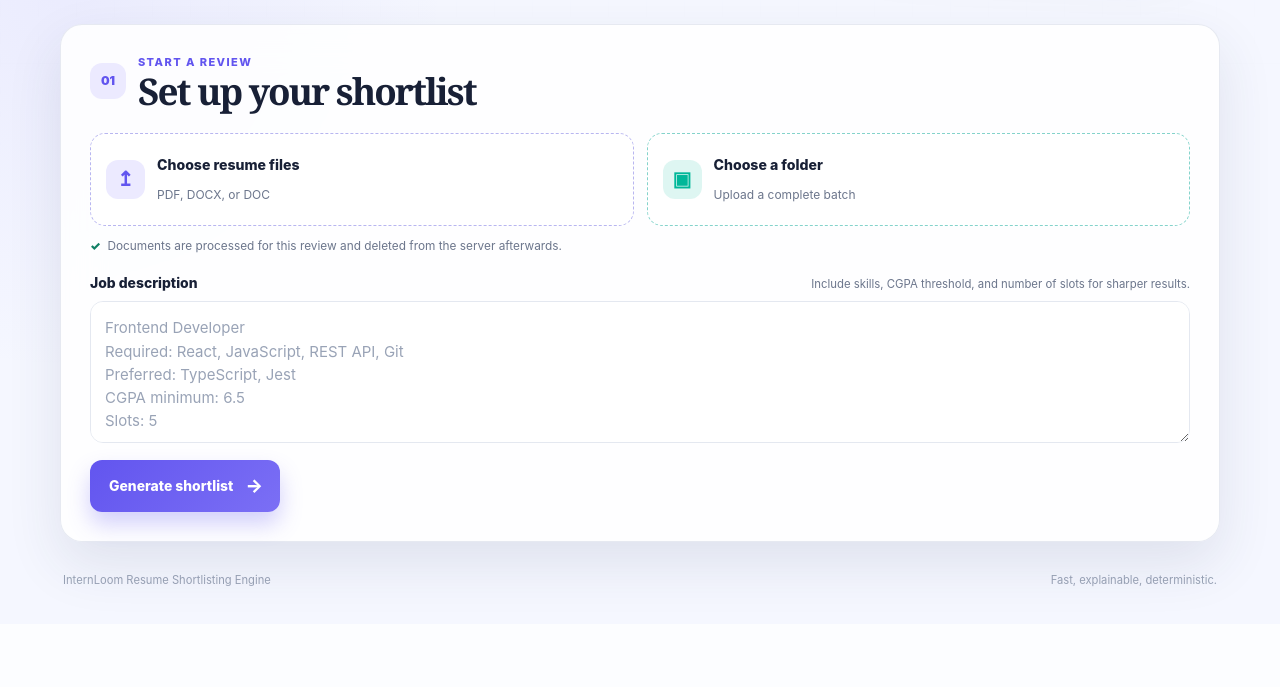
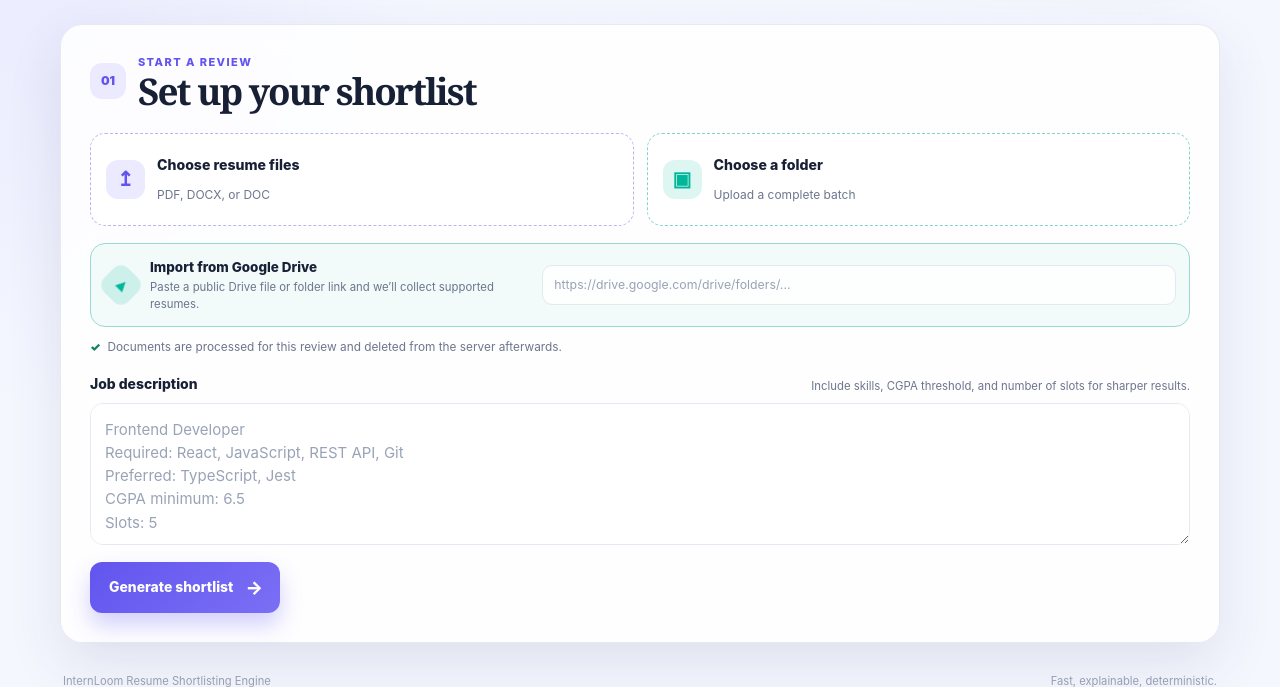
Before and after one commit to AdityaBunna07/internloom-resume-shortlisting-engine, a Flask app: page / in a window 1280 px wide. Shown: the part 469-1156 px from the top of the page. Before the commit the page ends 1056 px from the top, so only its background shows below. Run offline with Flask 3, Linux system fonts and the light colour scheme.

Commit message:
Import resumes from public Google Drive links

```diff
--- a/app.py
+++ b/app.py
@@ -5,7 +5,10 @@ from __future__ import annotations
 import re
 import shutil
 import tempfile
+import zipfile
+from html import unescape
 from pathlib import Path
+from urllib.parse import parse_qs, urlparse
 
 from flask import Flask, render_template, request
 from werkzeug.utils import secure_filename
@@ -77,21 +80,143 @@ def jd_from_text(text: str) -> dict:
 def _save_uploaded_resumes() -> Path:
     uploads = request.files.getlist("resumes")
     destination = Path(tempfile.mkdtemp(prefix="run_", dir=RUN_DIRECTORY))
+    try:
+        saved_count = _save_uploads(uploads, destination)
+        drive_link = request.form.get("drive_link", "").strip()
+        if drive_link:
+            saved_count += _download_drive_resumes(drive_link, destination)
+        if not saved_count:
+            raise ValueError("Upload a PDF, DOCX, or DOC resume, choose a folder, or paste a public Google Drive link.")
+        return destination
+    except Exception:
+        shutil.rmtree(destination, ignore_errors=True)
+        raise
+
+
+def _save_uploads(uploads, destination: Path) -> int:
     saved_count = 0
     for upload in uploads:
         filename = secure_filename(upload.filename or "")
         if not filename or Path(filename).suffix.lower() not in SUPPORTED_RESUME_EXTENSIONS:
             continue
-        target = destination / filename
-        duplicate_number = 2
-        while target.exists():
-            target = destination / f"{Path(filename).stem}_{duplicate_number}{Path(filename).suffix}"
-            duplicate_number += 1
+        target = _available_path(destination / filename)
         upload.save(target)
         saved_count += 1
-    if not saved_count:
-        raise ValueError("Upload at least one PDF, DOCX, or DOC resume, or select a folder containing them.")
-    return destination
+    return saved_count
+
+
+def _available_path(path: Path) -> Path:
+    if not path.exists():
+        return path
+    duplicate_number = 2
+    while True:
+        candidate = path.with_stem(f"{path.stem}_{duplicate_number}")
+        if not candidate.exists():
+            return candidate
+        duplicate_number += 1
+
+
+def _detect_document_extension(path: Path) -> str | None:
+    signature = path.read_bytes()[:4096]
+    if signature.startswith(b"%PDF"):
+        return ".pdf"
+    if signature.startswith(b"\xd0\xcf\x11\xe0"):
+        return ".doc"
+    if zipfile.is_zipfile(path):
+        with zipfile.ZipFile(path) as archive:
+            if "word/document.xml" in archive.namelist():
+                return ".docx"
+    return None
+
+
+def _download_drive_resumes(drive_link: str, destination: Path) -> int:
+    parsed_url = urlparse(drive_link)
+    host = parsed_url.netloc.lower()
+    if host not in {"drive.google.com", "www.drive.google.com", "docs.google.com"}:
+        raise ValueError("Use a public Google Drive file or folder link.")
+    if "/folders/" in parsed_url.path:
+        return _download_public_drive_folder(drive_link, destination)
+    file_id = _drive_file_id(parsed_url)
+    if not file_id:
+        raise ValueError("Use a public Google Drive file link or a shared folder link.")
+    temporary_output = destination / "drive_document"
+    if not _download_public_drive_file(file_id, temporary_output):
+        raise ValueError("The Google Drive file could not be downloaded. Confirm that anyone with the link can view it.")
+    extension = _detect_document_extension(temporary_output)
+    if not extension:
+        temporary_output.unlink(missing_ok=True)
+        raise ValueError("The Google Drive file is not a supported PDF, DOCX, or DOC resume.")
+    downloaded_paths = [_available_path(temporary_output.with_suffix(extension))]
+    temporary_output.rename(downloaded_paths[0])
+    accepted = 0
+    for downloaded_path in downloaded_paths:
+        path = Path(downloaded_path)
+        if not path.exists() or not path.is_file():
+            continue
+        if path.suffix.lower() not in SUPPORTED_RESUME_EXTENSIONS:
+            extension = _detect_document_extension(path)
+            if not extension:
+                continue
+            path = _available_path(path.with_suffix(extension))
+            Path(downloaded_path).rename(path)
+        accepted += 1
+    if not accepted:
+        raise ValueError("No supported PDF, DOCX, or DOC resumes were found in that public Google Drive link.")
+    return accepted
+
+
+def _drive_file_id(parsed_url) -> str | None:
+    path_match = re.search(r"/(?:file|document)/d/([A-Za-z0-9_-]+)", parsed_url.path)
+    if path_match:
+        return path_match.group(1)
+    return parse_qs(parsed_url.query).get("id", [None])[0]
+
+
+def _download_public_drive_folder(drive_link: str, destination: Path) -> int:
+    import requests
+
+    response = requests.get(drive_link, timeout=30, headers={"User-Agent": "Mozilla/5.0"})
+    response.raise_for_status()
+    pattern = r'aria-label="([^\"]+\.(?:pdf|docx?))\s+[^\"]*?\s+Shared"[^>]*ssk=\'[^\']+:[^\']+:([A-Za-z0-9_-]+)-0-16\''
+    files = []
+    seen_ids = set()
+    for match in re.finditer(pattern, response.text, re.IGNORECASE):
+        filename, file_id = unescape(match.group(1)), match.group(2)
+        if file_id not in seen_ids:
+            files.append((filename, file_id))
+            seen_ids.add(file_id)
+    for filename, file_id in files:
+        safe_name = secure_filename(filename) or f"drive_{file_id}.pdf"
+        output = _available_path(destination / safe_name)
+        _download_public_drive_file(file_id, output)
+    accepted = len([path for path in destination.rglob("*") if path.is_file() and path.suffix.lower() in SUPPORTED_RESUME_EXTENSIONS])
+    if not accepted:
+        raise ValueError("No supported PDF, DOCX, or DOC resumes were found in that public Google Drive folder.")
+    return accepted
+
+
+def _download_public_drive_file(file_id: str, output: Path) -> bool:
+    import requests
+
+    try:
+        response = requests.get(
+            "https://drive.usercontent.google.com/download",
+            params={"id": file_id, "export": "download", "confirm": "t"},
+            headers={"User-Agent": "Mozilla/5.0"},
+            stream=True,
+            timeout=45,
+        )
+        response.raise_for_status()
+        if "text/html" in response.headers.get("Content-Type", "").lower():
+            return False
+        with output.open("wb") as file:
+            for chunk in response.iter_content(chunk_size=1024 * 128):
+                if chunk:
+                    file.write(chunk)
+        return output.exists() and output.stat().st_size > 0
+    except requests.RequestException:
+        output.unlink(missing_ok=True)
+        return False
 
 
 @app.get("/")
--- a/parser.py
+++ b/parser.py
@@ -392,4 +392,4 @@ def parse_resumes(resume_folder: str | Path) -> list[dict[str, Any]]:
     folder = Path(resume_folder)
     if not folder.exists() or not folder.is_dir():
         raise ValueError(f"Resume folder does not exist or is not a directory: {folder}")
-    return [parse_resume(path) for path in sorted(folder.iterdir()) if path.is_file() and path.suffix.lower() in SUPPORTED_RESUME_EXTENSIONS]
+    return [parse_resume(path) for path in sorted(folder.rglob("*")) if path.is_file() and path.suffix.lower() in SUPPORTED_RESUME_EXTENSIONS]
--- a/requirements.txt
+++ b/requirements.txt
@@ -5,3 +5,4 @@ Pillow==12.0.0
 Flask==3.1.2
 gunicorn==23.0.0
 python-docx==1.1.2
+requests==2.34.2
--- /dev/null
+++ b/static/drive.css
@@ -0,0 +1 @@
+.drive-import { display: grid; grid-template-columns: 34px minmax(150px, .6fr) minmax(230px, 1fr); align-items: center; gap: 12px; padding: 13px; border: 1px solid color-mix(in srgb, var(--accent-2) 33%, var(--line)); border-radius: 15px; background: color-mix(in srgb, var(--accent-2) 5%, var(--panel-solid)); }.drive-icon { display: grid; width: 34px; height: 34px; place-items: center; border-radius: 10px; color: var(--accent-2); background: color-mix(in srgb, var(--accent-2) 15%, transparent); font-size: 1.1rem; font-weight: 900; transform: rotate(-45deg); }.drive-import label { display: block; color: var(--ink); font-size: .84rem; font-weight: 830; }.drive-import p { margin: 2px 0 0; color: var(--muted); font-size: .71rem; }.drive-import input { width: 100%; min-width: 0; padding: 10px 11px; border: 1px solid var(--line); border-radius: 10px; outline: none; color: var(--ink); background: color-mix(in srgb, var(--panel-solid) 85%, transparent); font-size: .77rem; transition: border-color .2s ease, box-shadow .2s ease; }.drive-import input:focus { border-color: var(--accent-2); box-shadow: 0 0 0 4px color-mix(in srgb, var(--accent-2) 12%, transparent); }.sr-only { position: absolute; width: 1px; height: 1px; padding: 0; overflow: hidden; clip: rect(0, 0, 0, 0); white-space: nowrap; border: 0; } @media (max-width: 760px) { .drive-import { grid-template-columns: 34px 1fr; }.drive-import input { grid-column: 1 / -1; } }
--- a/templates/index.html
+++ b/templates/index.html
@@ -6,6 +6,7 @@
   <meta name="theme-color" content="#f5f7ff">
   <title>InternLoom Recruiter Console</title>
   <link rel="stylesheet" href="{{ url_for('static', filename='style.css') }}">
+  <link rel="stylesheet" href="{{ url_for('static', filename='drive.css') }}">
 </head>
 <body>
   <main class="shell">
@@ -40,6 +41,7 @@
             <input id="resume-folder" name="resumes" type="file" accept=".pdf,.doc,.docx,application/pdf,application/msword,application/vnd.openxmlformats-officedocument.wordprocessingml.document" multiple webkitdirectory directory data-upload-input>
           </label>
         </div>
+        <div class="drive-import"><span class="drive-icon">▸</span><div><label for="drive_link">Import from Google Drive</label><p>Paste a public Drive file or folder link and we’ll collect supported resumes.</p></div><input id="drive_link" name="drive_link" type="url" inputmode="url" placeholder="https://drive.google.com/drive/folders/..." aria-describedby="drive-help"><span id="drive-help" class="sr-only">Only public Google Drive file and folder links are supported.</span></div>
         <p class="privacy-note"><span>✓</span> Documents are processed for this review and deleted from the server afterwards.</p>
         <div class="jd-group">
           <div class="field-head"><label for="job_description">Job description</label><span>Include skills, CGPA threshold, and number of slots for sharper results.</span></div>
```
Also changed, not shown: README.md.
